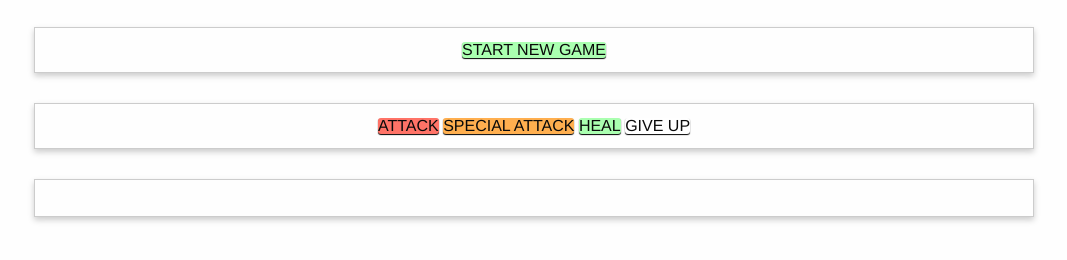
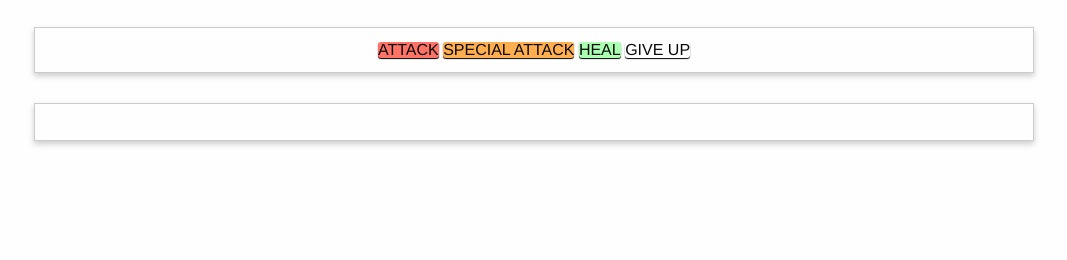
Before and after one commit to alexsteele110/vue-monster-slayer, a plain HTML site: page index.html in a window 1280 px wide. Both pictures are taken after a click on the button "START NEW GAME". Shown: the part 134-394 px from the top of the page, without its empty margins (106-1173 px from the left). Drawn offline with nearby package versions, Linux system fonts and the light colour scheme.

Commit message:
added start game method

```diff
--- a/app.js
+++ b/app.js
@@ -4,5 +4,12 @@
     playerHealth: 100,
     monsterHealth: 100,
     gameIsRunning: false
+  },
+  methods: {
+    startGame: function() {
+      this.gameIsRunning = true;
+      this.playerHealth = 100;
+      this.monsterHealth = 100;
+    }
   }
 });
--- a/index.html
+++ b/index.html
@@ -32,12 +32,12 @@
             </div>
         </div>
     </section>
-    <section class="row controls">
+    <section class="row controls" v-if="!gameIsRunning">
         <div class="small-12 columns">
-            <button id="start-game">START NEW GAME</button>
+            <button id="start-game" @click="startGame">START NEW GAME</button>
         </div>
     </section>
-    <section class="row controls">
+    <section class="row controls" v-else>
         <div class="small-12 columns">
             <button id="attack">ATTACK</button>
             <button id="special-attack">SPECIAL ATTACK</button>
```
